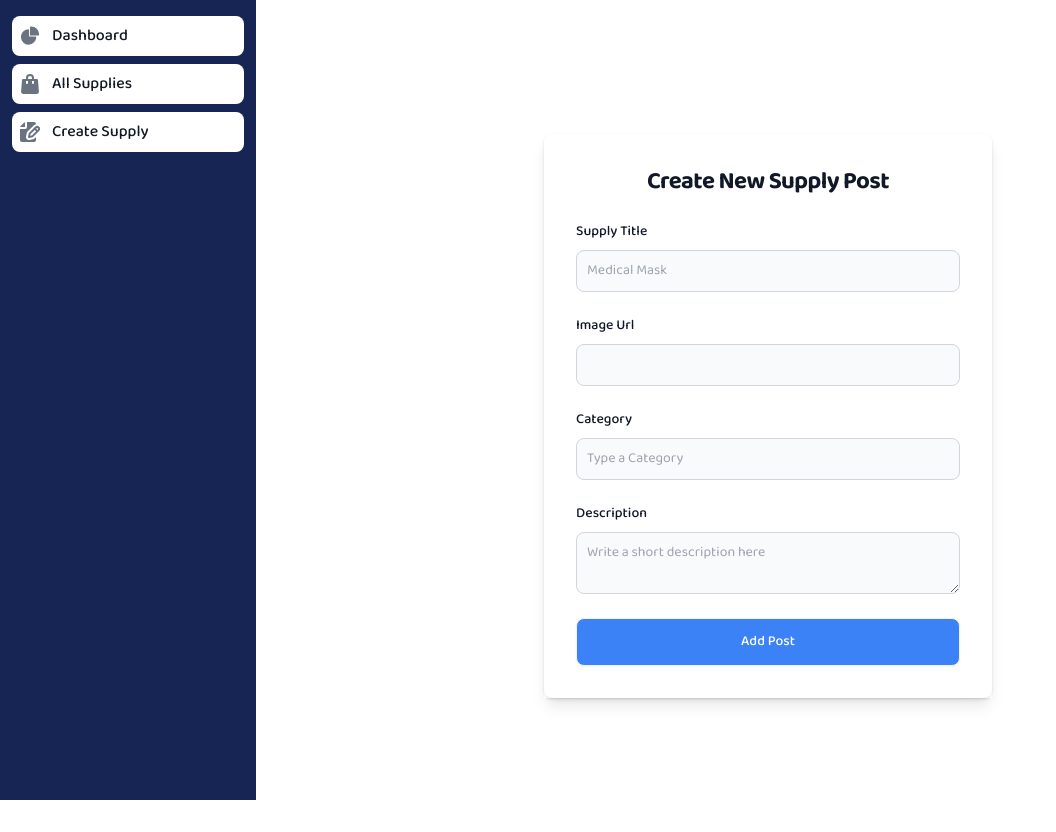
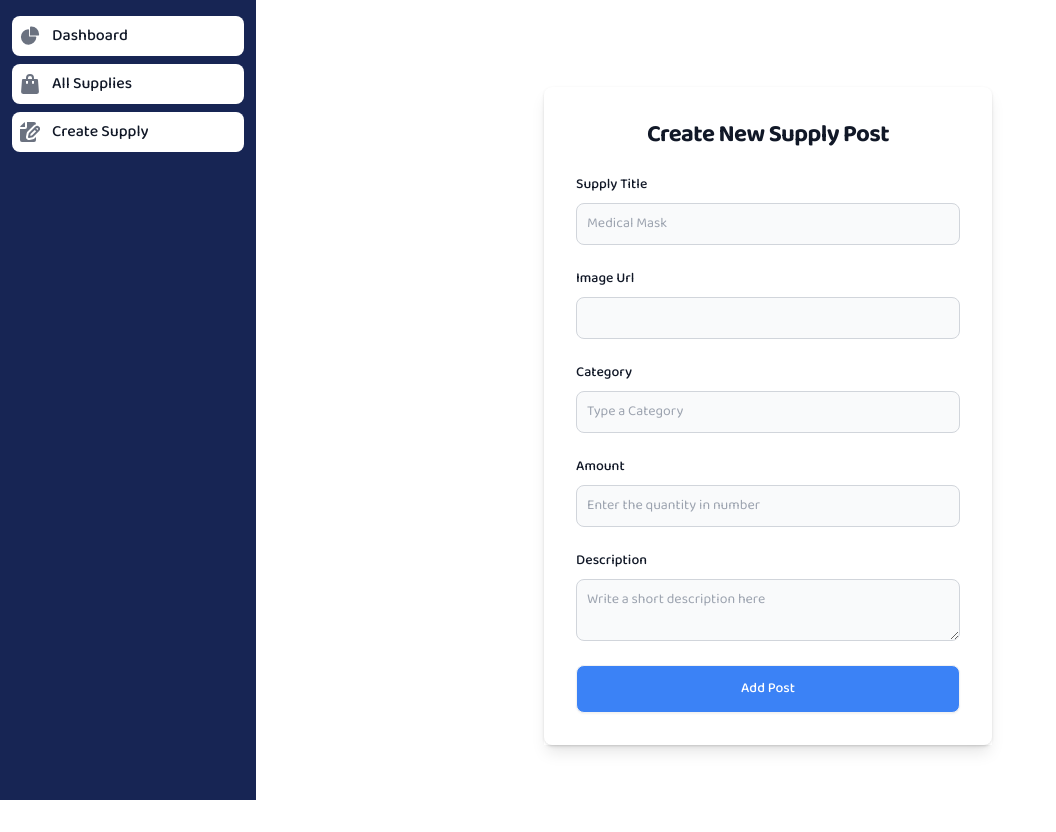
Before and after one commit to rasel-gannicus/Post-Disaster-Supply-Chain-Platform-with-redux-tailwind, a React (Vite) app: page /dashboard/create-supply in a window 1280 px wide. Shown: the whole page, without its empty margins (0-1056 px from the left). Built offline with nearby package versions, Linux system fonts and the light colour scheme; a web font is replaced by a local one.

Commit message:
trying invalidate tags in redux

```diff
--- a/src/Redux/app/supply slice/supplyApi.ts
+++ b/src/Redux/app/supply slice/supplyApi.ts
@@ -15,6 +15,14 @@
 
         getSingleSupply : builder.query({
             query : (id) => `/supplies/${id}`
+        }),
+
+        addNewSupply : builder.mutation({
+            query : (data) => ({
+                url : '/dashboard/create-supply',
+                method : 'POST',
+                body : data ,
+            })
         })
     })
 })
--- a/src/pages/Dashboard/Create New Supply/CreateSupply.tsx
+++ b/src/pages/Dashboard/Create New Supply/CreateSupply.tsx
@@ -60,6 +60,22 @@
               </div>
               <div>
                 <label
+                  htmlFor="amount"
+                  className="block mb-2 text-sm font-medium text-gray-900 dark:text-white"
+                >
+                  Amount
+                </label>
+                <input
+                  type="number"
+                  name="amount"
+                  id="amount"
+                  placeholder="Enter the quantity in number"
+                  className="bg-gray-50 border border-gray-300 text-gray-900 sm:text-sm rounded-lg focus:ring-primary-600 focus:border-primary-600 block w-full p-2.5 dark:bg-gray-700 dark:border-gray-600 dark:placeholder-gray-400 dark:text-white dark:focus:ring-blue-500 dark:focus:border-blue-500"
+                  required
+                />
+              </div>
+              <div>
+                <label
                   htmlFor="description"
                   className="block mb-2 text-sm font-medium text-gray-900 dark:text-white"
                 >
```
